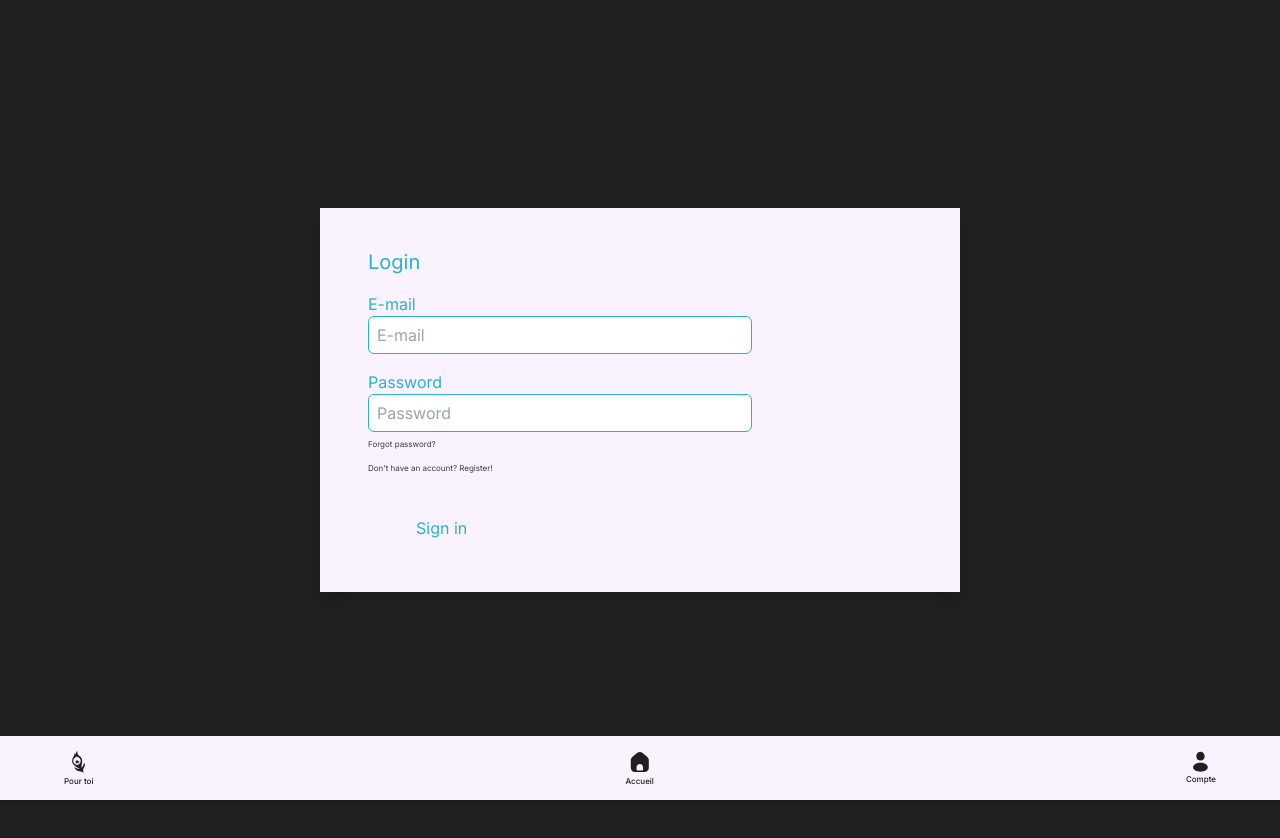
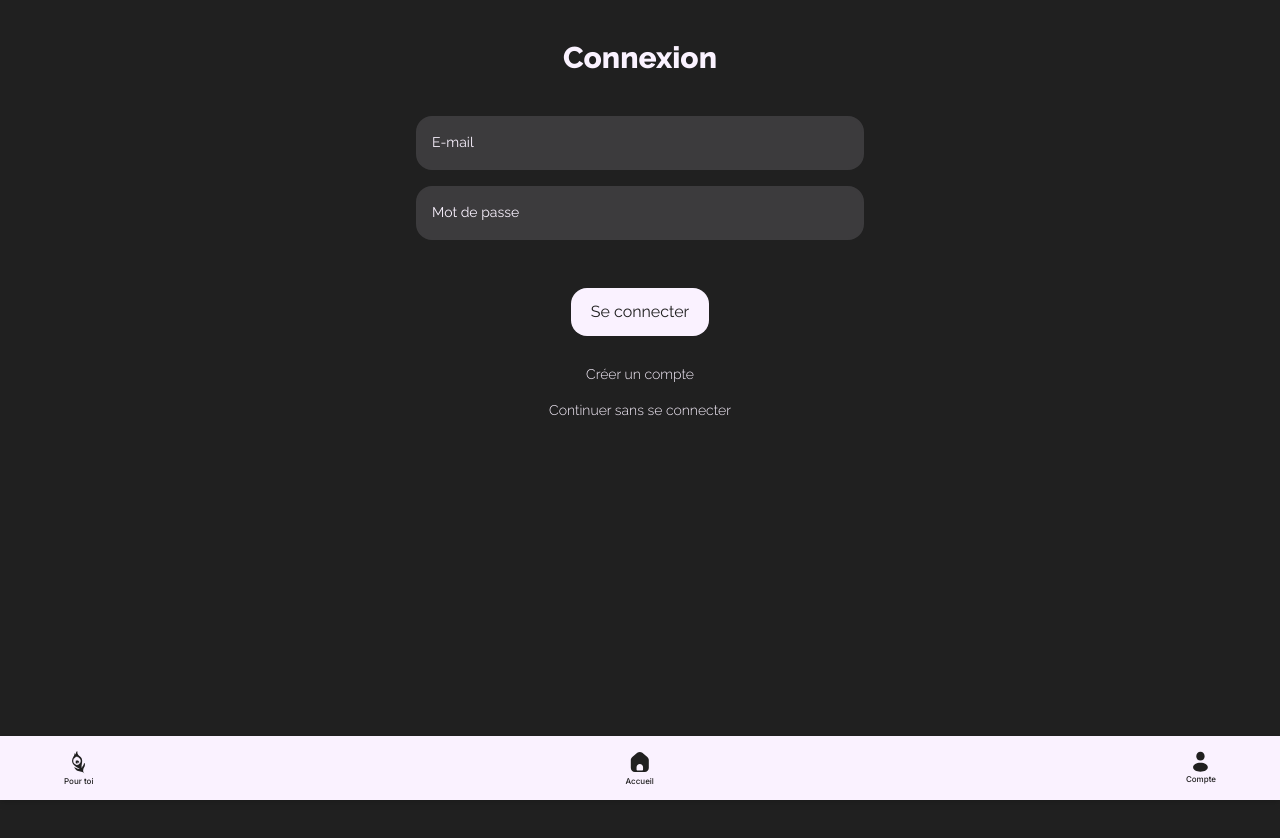
Before and after one commit to EmmaGuillaume/media-mmi, a Next.js app in the folder apps/front/: page /auth in a window 1280 px wide. Shown: the top 838 px of the page. After the commit the page ends 800 px from the top, so only its background shows below. Built offline with nearby package versions, Linux system fonts and the light colour scheme; what @supabase/auth-helpers-nextjs would draw is missing.

Commit message:
styling login and create account pages

```diff
--- a/apps/front/app/auth/create-account/page.tsx
+++ b/apps/front/app/auth/create-account/page.tsx
@@ -64,19 +64,19 @@ export default function CreateAccount() {
         <h1 className="text-3xl font-extrabold text-center">Créer un compte</h1>
       </div>
       <section className="w-full mt-10">
-        <h2 className="mb-6 text-2xl font-extrabold">
+        <h2 className="mb-6 text-2xl font-extrabold text-center">
           Informations personnelles
         </h2>
         <form
-          className="flex flex-col w-full gap-4"
+          className="flex flex-col w-full max-w-md mx-auto gap-4"
           onSubmit={handleSubmit(onSubmit)}
           noValidate
         >
           <div className="relative">
             <input
               type="text"
-              id=""
-              className={`block rounded-xl px-4 pb-2.5 pt-5 w-full text-sm text-gray-900 bg-grey dark:bg-gray-700 border-0 appearance-none dark:text-white dark:border-gray-600 dark:focus:border-blue-500 focus:outline-none focus:ring-0 focus:border-blue-600 peer ${errors.name ? "bg-red-dark2" : "bg-grey"
+              id="name"
+              className={`block rounded-2xl px-4 pb-2.5 pt-5 w-full text-sm text-gray-900 bg-grey border-2 border-grey focus-rainbow dark:bg-gray-700 border-0 appearance-none dark:text-white dark:border-gray-600 dark:focus:border-blue-500 focus:outline-none focus:ring-0 focus:border-blue-600 peer ${errors.name ? "bg-red-dark2" : "bg-grey"
                 }`}
               placeholder=" "
               {...register("name", {
@@ -89,14 +89,14 @@ export default function CreateAccount() {
               Nom
             </label>
             {errors.name && (
-              <span className="text-red">{errors.name.message}</span>
+              <span className="text-red text-sm font-raleway">{errors.name.message}</span>
             )}
           </div>
           <div className="relative">
             <input
               type="email"
-              id=""
-              className={`block rounded-xl px-4 pb-2.5 pt-5 w-full text-sm text-gray-900 bg-grey dark:bg-gray-700 border-0 appearance-none dark:text-white dark:border-gray-600 dark:focus:border-blue-500 focus:outline-none focus:ring-0 focus:border-blue-600 peer ${errors.email ? "bg-red-dark2" : "bg-grey"
+              id="email"
+              className={`block rounded-2xl px-4 pb-2.5 pt-5 w-full text-sm text-gray-900 bg-grey border-2 border-grey focus-rainbow dark:bg-gray-700 border-0 appearance-none dark:text-white dark:border-gray-600 dark:focus:border-blue-500 focus:outline-none focus:ring-0 focus:border-blue-600 peer ${errors.email ? "bg-red-dark2" : "bg-grey"
                 }`}
               placeholder=" "
               {...register("email", {
@@ -113,7 +113,7 @@ export default function CreateAccount() {
               E-mail
             </label>
             {errors.email && (
-              <span className="text-red">{errors.email.message}</span>
+              <span className="text-red text-sm font-raleway">{errors.email.message}</span>
             )}
           </div>
 
@@ -121,7 +121,7 @@ export default function CreateAccount() {
             <input
               type="password"
               id="password"
-              className={`block rounded-xl px-4 pb-2.5 pt-5 w-full text-sm text-gray-900 bg-grey dark:bg-gray-700 border-0 appearance-none dark:text-white dark:border-gray-600 dark:focus:border-blue-500 focus:outline-none focus:ring-0 focus:border-blue-600 peer ${errors.password ? "bg-red-dark2" : "bg-grey"
+              className={`block rounded-2xl px-4 pb-2.5 pt-5 w-full text-sm text-gray-900 bg-grey border-2 border-grey focus-rainbow dark:bg-gray-700 border-0 appearance-none dark:text-white dark:border-gray-600 dark:focus:border-blue-500 focus:outline-none focus:ring-0 focus:border-blue-600 peer ${errors.password ? "bg-red-dark2" : "bg-grey"
                 }`}
               placeholder=" "
               {...register("password", {
@@ -134,7 +134,7 @@ export default function CreateAccount() {
               Mot de passe
             </label>
             {errors.password && (
-              <span className="text-red">{errors.password.message}</span>
+              <span className="text-red text-sm font-raleway">{errors.password.message}</span>
             )}
           </div>
 
@@ -142,7 +142,7 @@ export default function CreateAccount() {
             <input
               type="password"
               id="password-confirm"
-              className={`block rounded-xl px-4 pb-2.5 pt-5 w-full text-sm text-gray-900 bg-grey dark:bg-gray-700 border-0 appearance-none dark:text-white dark:border-gray-600 dark:focus:border-blue-500 focus:outline-none focus:ring-0 focus:border-blue-600 peer ${errors.passwordConfirm ? "bg-red-dark2" : "bg-grey"
+              className={`block rounded-2xl px-4 pb-2.5 pt-5 w-full text-sm text-gray-900 bg-grey border-2 border-grey focus-rainbow dark:bg-gray-700 border-0 appearance-none dark:text-white dark:border-gray-600 dark:focus:border-blue-500 focus:outline-none focus:ring-0 focus:border-blue-600 peer ${errors.passwordConfirm ? "bg-red-dark2" : "bg-grey"
                 }`}
               placeholder=" "
               {...register("passwordConfirm", {
@@ -157,20 +157,20 @@ export default function CreateAccount() {
               Confirmation du mot de passe
             </label>
             {errors.passwordConfirm && (
-              <span className="text-red">{errors.passwordConfirm.message}</span>
+              <span className="text-red text-sm font-raleway">{errors.passwordConfirm.message}</span>
             )}
           </div>
           <div className="flex justify-center">
             <button
               type="submit"
-              className="flex items-center justify-center gap-5 px-5 py-3 mt-2 mb-7 text-black align-middle rounded-xl w-fit bg-white hover:bg-orange-hover"
+              className="flex items-center justify-center gap-5 px-5 py-3 mt-8 mb-7 text-black align-middle rounded-2xl w-fit bg-white hover:bg-orange-hover"
             >
               Continuer
             </button>
           </div>
         </form>
         <div className="flex flex-col items-center justify-center">
-          <Link className="text-white" href="/auth">
+          <Link className="text-white text-sm font-light" href="/auth">
             Annuler
           </Link>
         </div>
--- a/apps/front/app/auth/page.tsx
+++ b/apps/front/app/auth/page.tsx
@@ -37,7 +37,7 @@ export default function Login() {
 
     if (!error && session) {
       console.log("🚀 ~ file: page.tsx:39 ~ onSubmit ~ session:", session);
-      router.replace("./home");
+      router.replace("/");
       setAccessToken(session.access_token);
       fetch("https://akoro-backend.up.railway.app/", {
         headers: { Authorization: `Bearer ${accessToken}` },
@@ -57,87 +57,87 @@ export default function Login() {
     }
 
     if (error) {
-      console.error(error.message);
+      console.error('error : ',error.message);
     }
   };
 
   return (
-    <div className="flex items-center justify-center h-screen text-blue">
-      <div className="flex flex-col justify-center w-full h-screen px-12 align-middle bg-white text-primary-blue md:flex-row md:h-fit md:shadow-lg md:px-0 md:mx-8 md:w-10/12 lg:w-6/12">
-        <div className="relative flex flex-col justify-center w-full align-middle md:w-9/12 md:px-12 md:py-10 ">
-          <Image
-            className="absolute hidden top-2 left-2"
-            src="/images/theseus_black.png"
-            alt=""
-            width={100}
-            height={100}
-          />
-          <div className="flex flex-col gap-4 ">
-            <h2 className="text-xl font-normal font-title">Login</h2>
+    <main className="px-6 pt-10 font-raleway mb-36">
+      <div className="flex items-center justify-center w-full gap-8">
+        <h1 className="text-3xl font-extrabold text-center">Connexion</h1>
+      </div>
+      <section className="w-full mt-10">
         <form
-              className="flex flex-col gap-4 text-base font-text"
+          className="flex flex-col w-full max-w-md mx-auto gap-4"
           onSubmit={handleSubmit(onSubmit)}
           noValidate
         >
-              <label className="flex flex-col" htmlFor="">
-                E-mail
+          <div className="relative">
             <input
-                  className={`"placeholder:text-black-40 px-2 py-1.5 border rounded-md focus:outline-[#2684FF]" ${
-                    errors.email ? "border-red-500" : "border-black-20"
+              type="email"
+              id="email"
+              className={`block rounded-2xl px-4 pb-2.5 pt-5 w-full text-sm text-gray-900 bg-grey border-2 border-grey focus-rainbow dark:bg-gray-700 border-0 appearance-none dark:text-white dark:border-gray-600 dark:focus:border-blue-500 focus:outline-none focus:ring-0 focus:border-blue-600 peer ${errors.email ? "bg-red-dark2" : "bg-grey"
                 }`}
-                  type="email"
-                  placeholder="E-mail"
-                  // onChange={(e) => setEmail(e.target.value)}
+              placeholder=" "
               {...register("email", {
-                    required: "The email filed is required",
+                required: "L'e-mail est obligatoire",
                 pattern: {
                   value: /^\w+([\.-]?\w+)*@\w+([\.-]?\w+)*(\.\w{2,10})+$/,
-                      message: "You must enter a valid email",
+                  message: "L'e-mail saisi n'est pas valide",
                 },
               })}
             />
+            <label
+              htmlFor=""
+              className="absolute text-sm text-gray-500 dark:text-gray-400 duration-300 transform -translate-y-4 scale-75 top-4 z-10 origin-[0] left-4 peer-focus:text-blue-600 peer-focus:dark:text-blue-500 peer-placeholder-shown:scale-100 peer-placeholder-shown:translate-y-0 peer-focus:scale-75 peer-focus:-translate-y-4">
+              E-mail
+            </label>
             {errors.email && (
-                  <span className="text-red-500">{errors.email.message}</span>
+              <span className="text-red text-sm font-raleway">{errors.email.message}</span>
             )}
+          </div>
+
+          <div className="relative">
+            <input
+              type="password"
+              id="password"
+              className={`block rounded-2xl px-4 pb-2.5 pt-5 w-full text-sm text-gray-900 bg-grey border-2 border-grey focus-rainbow dark:bg-gray-700 border-0 appearance-none dark:text-white dark:border-gray-600 dark:focus:border-blue-500 focus:outline-none focus:ring-0 focus:border-blue-600 peer ${errors.password ? "bg-red-dark2" : "bg-grey"
+                }`}
+              placeholder=" "
+              {...register("password", {
+                required: "Le mot de passe est obligatoire",
+              })}
+            />
+            <label
+              htmlFor=""
+              className="absolute text-sm text-gray-500 dark:text-gray-400 duration-300 transform -translate-y-4 scale-75 top-4 z-10 origin-[0] left-4 peer-focus:text-blue-600 peer-focus:dark:text-blue-500 peer-placeholder-shown:scale-100 peer-placeholder-shown:translate-y-0 peer-focus:scale-75 peer-focus:-translate-y-4">
+              Mot de passe
             </label>
-              <label className="flex flex-col">
-                Password
-                <div className="flex items-center gap-2">
-                  <input
-                    className={`placeholder:text-black-40 px-2 py-1.5 border rounded-md focus:outline-[#2684FF] w-full ${
-                      errors.password ? "border-red-500" : "border-black-20"
-                    }`}
-                    type={showPassword ? "text" : "password"}
-                    placeholder="Password"
-                    {...register("password", { required: true })}
-                  />
+            {errors.password && (
+              <span className="text-red text-sm font-raleway">{errors.password.message}</span>
+            )}
           </div>
-                {errors.password && (
-                  <span className="text-red-500">
-                    This password field is required
-                  </span>
-                )}
-                <Link
-                  className="text-xs text-grey w-fit"
-                  href="/auth/forgot-password"
-                >
-                  Forgot password?
-                </Link>
-                <Link className="text-xs text-grey" href="/auth/create-account">
-                  {`Don't have an account? Register!`}
-                </Link>
-              </label>
+          <div className="flex justify-center">
             <button
               type="submit"
-                className="flex items-center justify-center gap-5 px-12 py-3 mt-2 text-blue-500 align-middle rounded-md w-fit "
+              className="flex items-center justify-center gap-5 px-5 py-3 mt-8 mb-7 text-black align-middle rounded-2xl w-fit bg-white hover:bg-orange-hover"
             >
-                Sign in
+              Se connecter
             </button>
+          </div>
         </form>
+        <div className="flex flex-col items-center justify-center">
+          {/* <Link className="text-white mb-4 text-sm font-light" href="#">
+            Mot de passe oublié ?
+          </Link> */}
+          <Link className="text-white mb-4 text-sm font-light" href="/auth/create-account">
+            Créer un compte
+          </Link>
+          <Link className="text-white text-sm font-light" href="/">
+            Continuer sans se connecter
+          </Link>
         </div>
-        </div>
-        <div className="hidden bg-cover bg-login md:flex md:w-3/12"></div>
-      </div>
-    </div>
+      </section>
+    </main>
   );
 }
--- a/apps/front/tailwind.config.ts
+++ b/apps/front/tailwind.config.ts
@@ -24,6 +24,7 @@ const config: Config = {
         "card-text-purple": "url('/assets/bg-card.svg')",
         "card-text-red": "url('/assets/bg-card.svg')",
         "card-text-blue": "url('/assets/bg-card.svg')",
+        "gradient-rainbow": "linear-gradient(transparent, transparent) padding-box, linear-gradient(to right, darkblue, darkorchid) border-box",
       },
     },
     colors: {
```
Also changed, not shown: apps/front/app/globals.css (+7 -0 lines). Lines whose indentation alone changed are shown as unchanged.
